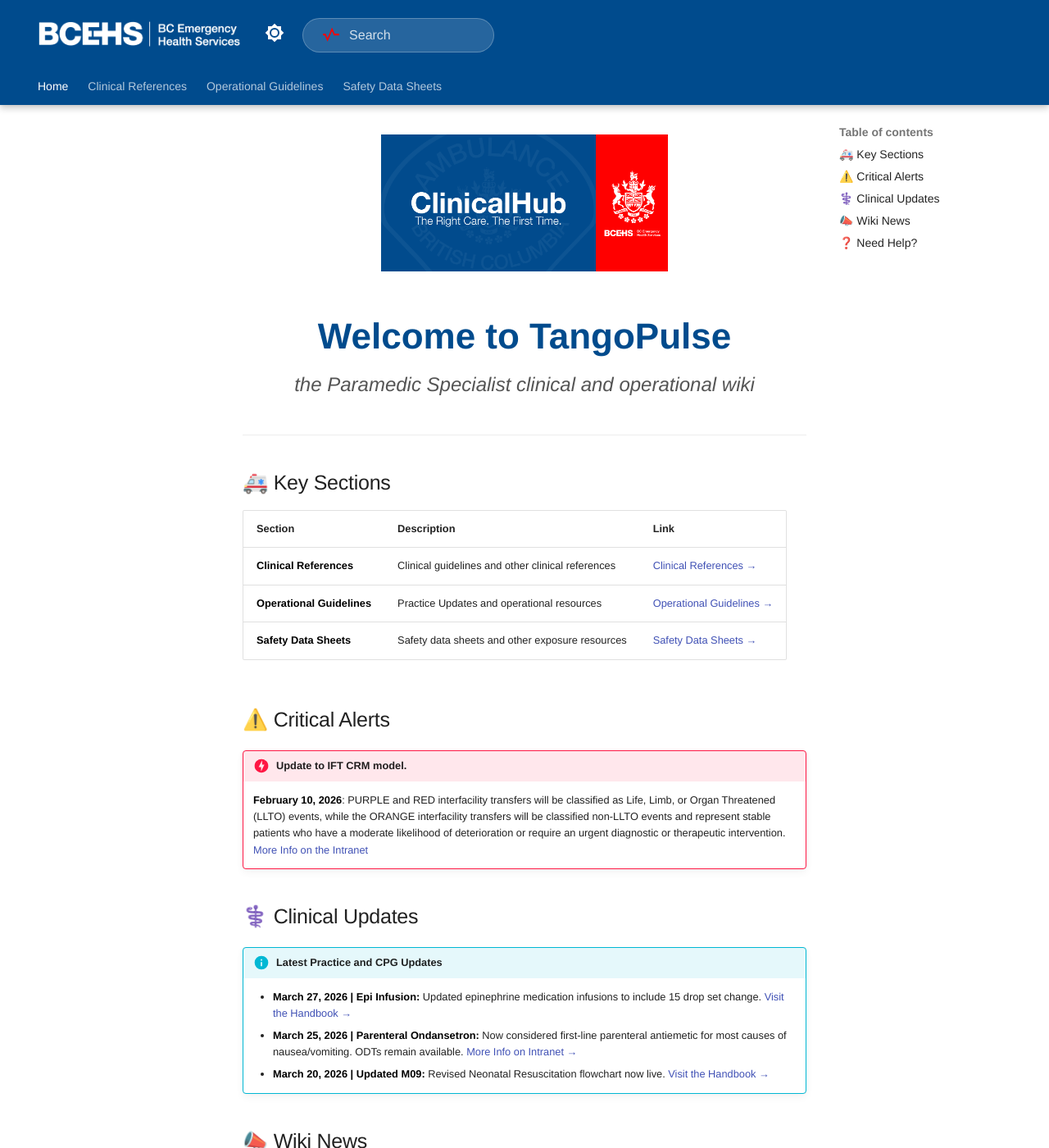
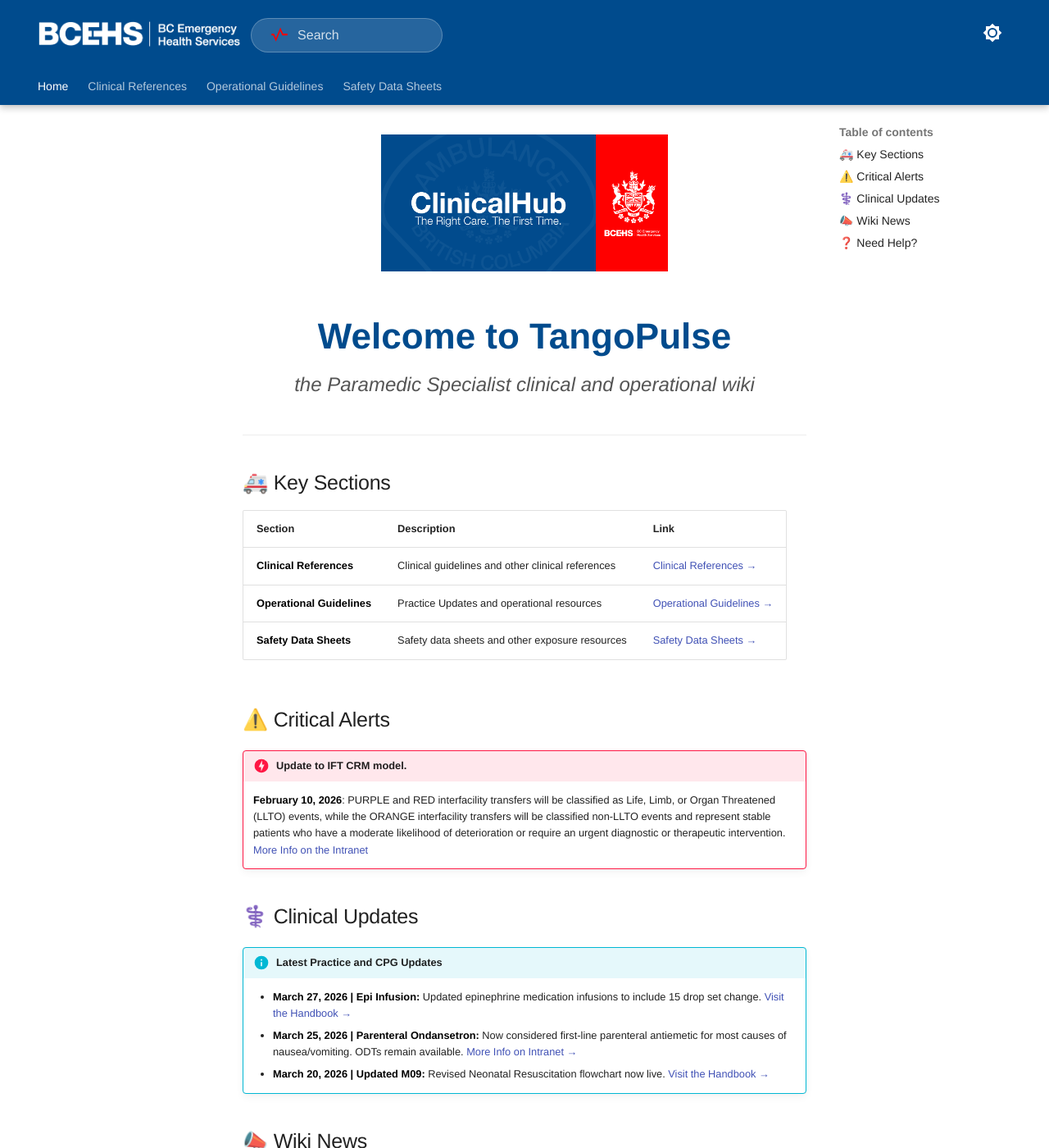
Before and after one commit to bcehsclinicalhub/TangoBot, an MkDocs documentation site: the page built from docs/index.md, in a window 1280 px wide and 1400 px high. Shown: the whole window at 82% size. Built offline with MkDocs 1.6.1 and Material for MkDocs 9.7.7, drawn with Linux system fonts in a browser that asks for light colours.

Commit message:
Header + BCEHS search styling

```diff
--- a/docs/stylesheets/extra.css
+++ b/docs/stylesheets/extra.css
@@ -24,10 +24,11 @@
 display: none !important;
 }
 
-/* header layout */
+/* header layout container */
 .md-header__inner {
 display: flex !important;
 align-items: center !important;
+position: relative !important;
 }
 
 /* LOGO */
@@ -38,12 +39,14 @@
 width: auto !important;
 }
 
-/* --- 3. SEARCH BAR (BCEHS STYLE) --- */
+/* --- 3. SEARCH BAR (RIGHT SIDE) --- */
 
 .md-header__search {
-margin-left: auto !important;
-margin-right: 10px !important;
+
+position: absolute !important;
+right: 70px !important;
 width: 340px !important;
+
 }
 
 /* remove default material search background */
@@ -56,6 +59,7 @@
 /* search field styling */
 
 .md-search__input {
+
 background: rgba(255,255,255,0.15) !important;
 color: white !important;
 
@@ -64,9 +68,10 @@
 
 height: 2.1rem !important;
 
-padding-left: 2.6rem !important;
+padding-left: 2.8rem !important;
 
 transition: all 0.2s ease !important;
+
 }
 
 /* placeholder text */
@@ -82,18 +87,16 @@
 box-shadow: 0 0 6px rgba(255,255,255,0.35) !important;
 }
 
-/* --- 4. DARK MODE BUTTON --- */
+/* --- 4. DARK MODE BUTTON (RIGHT OF SEARCH) --- */
 
 .md-header__option {
-margin-left: 5px !important;
-margin-right: 10px !important;
+
+position: absolute !important;
+right: 15px !important;
+
 }
 
 /* --- 5. ECG SEARCH ICON --- */
-
-.md-search__input {
-padding-left: 2.8rem !important;
-}
 
 .md-search__icon svg {
 display: none !important;
```
